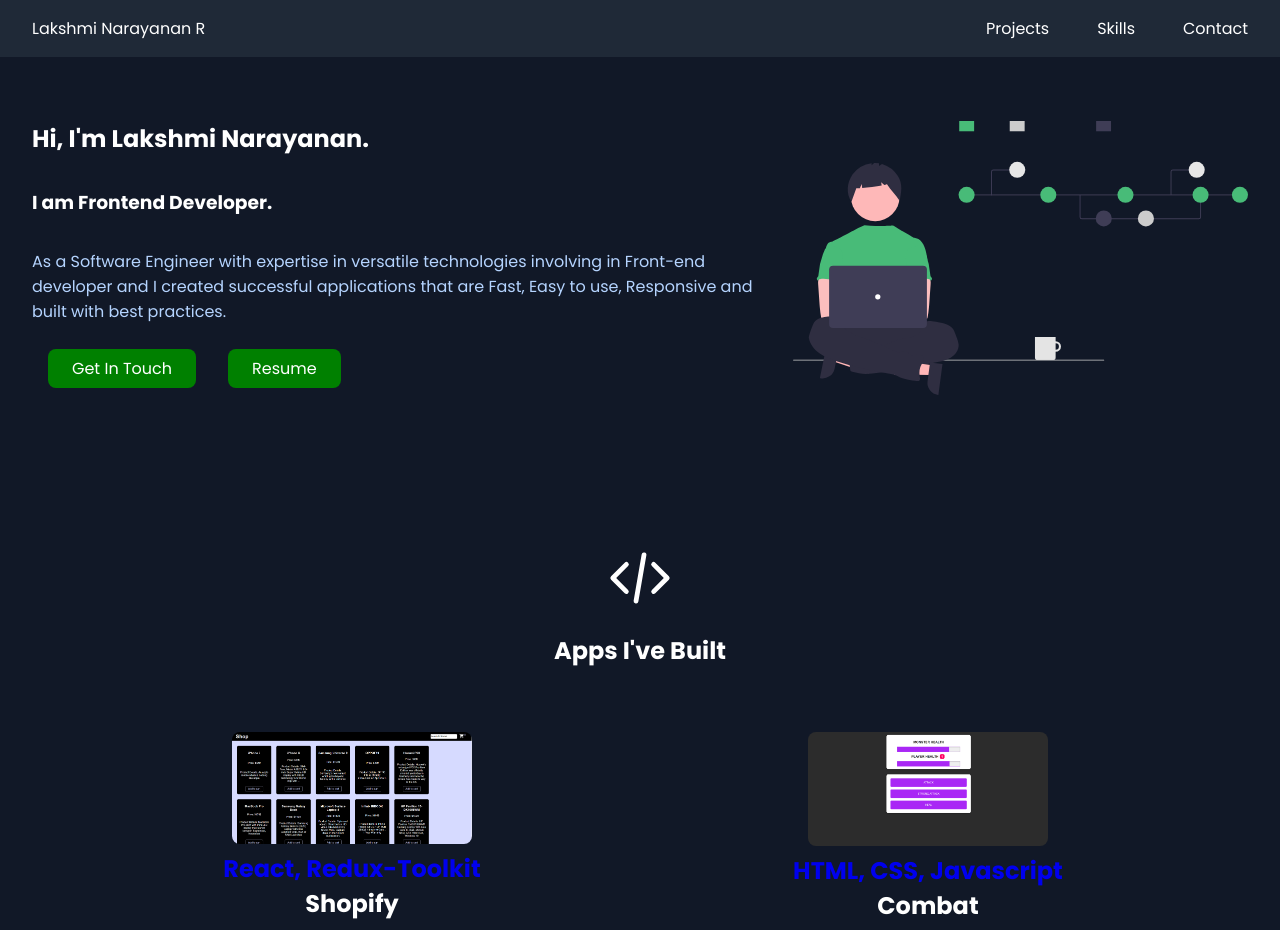
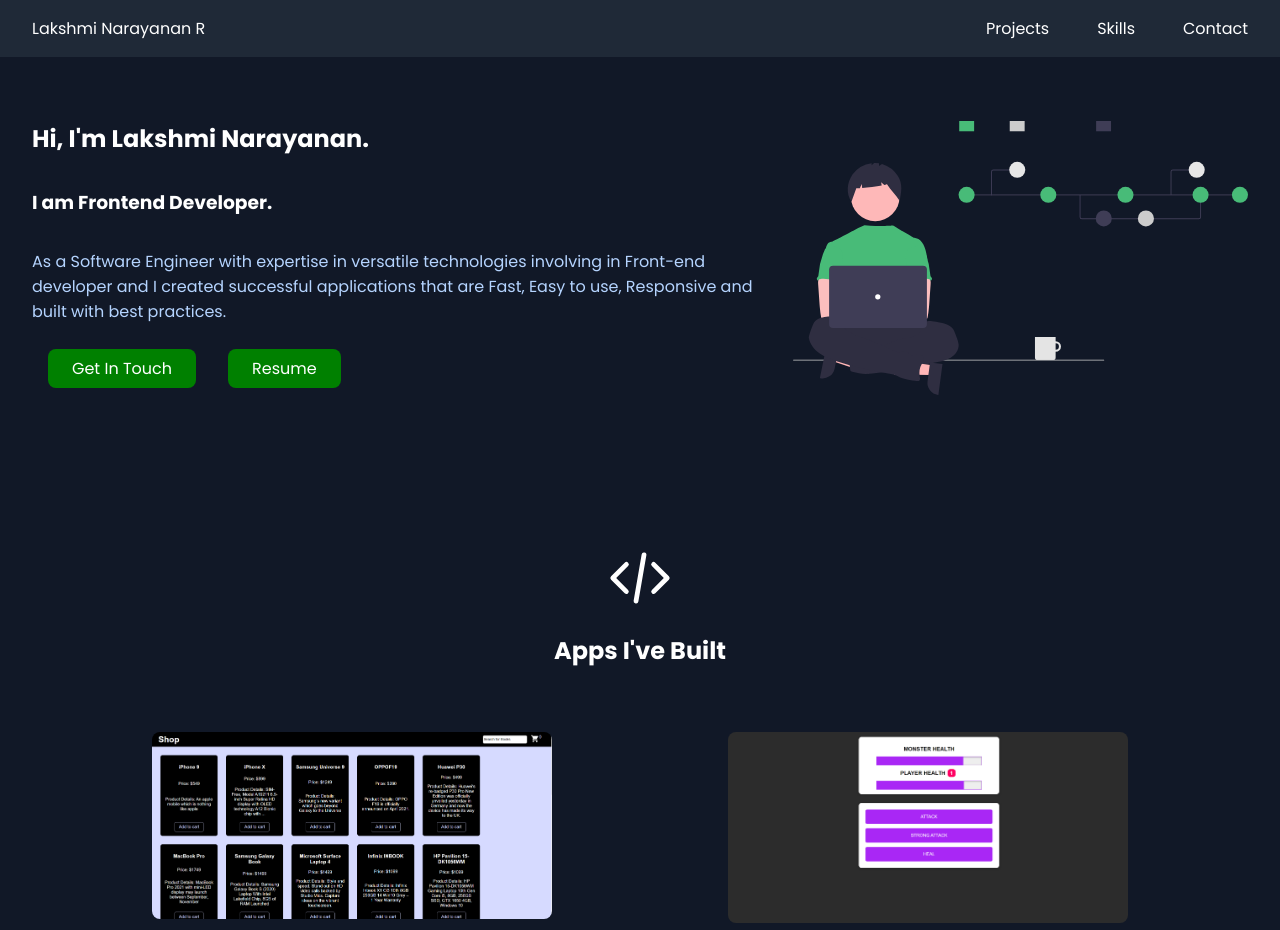
Before and after one commit to laknarayanan0199/portfolio, a React (Create React App) app: page / in a window 1280 px wide. Shown: the top 930 px of the page. Built offline with nearby package versions, Linux system fonts and the light colour scheme.

Commit message:
updated responsiveness

```diff
--- a/src/components/about/About.module.css
+++ b/src/components/about/About.module.css
@@ -40,7 +40,7 @@ p {
   color: green;
 }
 
-@media (max-width: 40rem) {
+@media (max-width: 61rem) {
   .about {
     flex-direction: column;
     /* gap: 2rem; */
--- a/src/components/projects/Projects.module.css
+++ b/src/components/projects/Projects.module.css
@@ -28,15 +28,15 @@
 }
 
 .projectList img {
-  max-width: 15rem;
+  max-width: 25rem;
   border-radius: 0.5rem;
 }
 
-@media (max-width: 40rem) {
+@media (max-width: 61rem) {
   .projectList {
     grid-template-columns: auto;
   }
-  .projectList img {
-    max-width: 25rem;
-  }
+  /* .projectList img {
+     max-width: 25rem;
+  } */
 }
```
